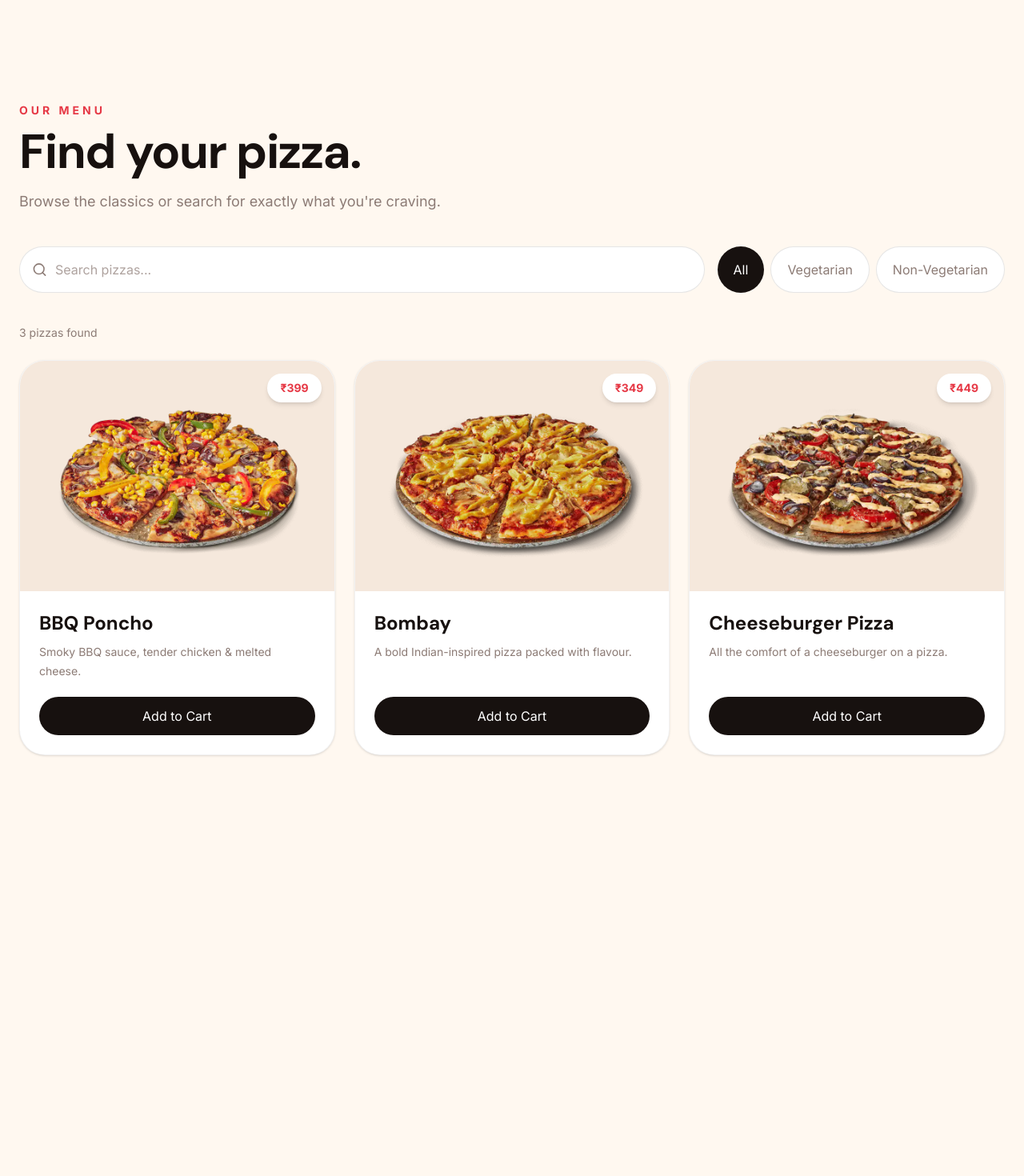
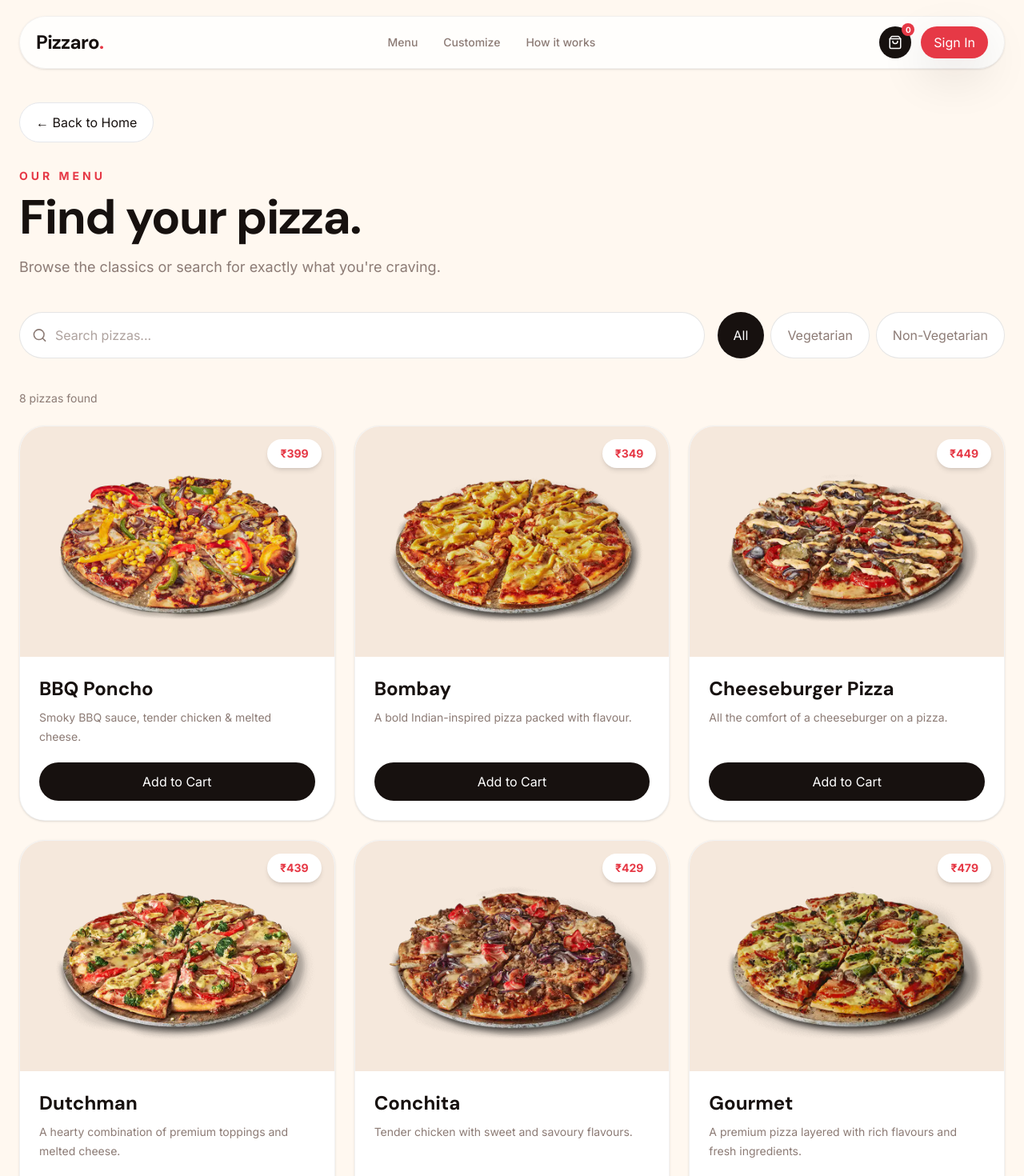
Before and after one commit to ankitchoudhary-github/OIBSIP, a React (Vite) app in the folder Pizzaro/client/: page /menu in a window 1280 px wide. Shown: the top 1470 px of the page at 80% size. Before the commit the page ends 1040 px from the top, so only its background shows below. Built offline with nearby package versions, Linux system fonts and the light colour scheme.

Commit message:
Added React Router and full menu navigation"

```diff
--- a/Pizzaro/client/src/components/landing/FeaturedPizzas.jsx
+++ b/Pizzaro/client/src/components/landing/FeaturedPizzas.jsx
@@ -1,73 +1,14 @@
 import { useCart } from "../../context/CartContext";
-
-const pizzas = [
-  {
-    id: "menu-bbq-poncho",
-    name: "BBQ Poncho",
-    description: "Smoky BBQ sauce, tender chicken & melted cheese.",
-    price: 399,
-    image: "/images/menu/bbq poncho.png",
-  },
-  {
-    id: "menu-bombay",
-    name: "Bombay",
-    description: "A bold Indian-inspired pizza packed with flavour.",
-    price: 349,
-    image: "/images/menu/bombay.png",
-  },
-  {
-    id: "menu-cheeseburger-pizza",
-    name: "Cheeseburger Pizza",
-    description: "All the comfort of a cheeseburger on a pizza.",
-    price: 449,
-    image: "/images/menu/cheeseburger pizza.png",
-  },
-  {
-    id: "menu-chicken-teriyaki",
-    name: "Chicken Teriyaki",
-    description: "Tender chicken with sweet and savoury teriyaki flavours.",
-    price: 449,
-    image: "/images/menu/Chicken_Teriyaki.png",
-  },
-  {
-    id: "menu-conchita",
-    name: "Conchita",
-    description: "A rich, flavour-packed pizza crafted for bold tastes.",
-    price: 429,
-    image: "/images/menu/conchita.png",
-  },
-  {
-    id: "menu-dutchman",
-    name: "Dutchman",
-    description: "A hearty combination of premium toppings and melted cheese.",
-    price: 439,
-    image: "/images/menu/dutchman.png",
-  },
-  {
-    id: "menu-gourmet",
-    name: "Gourmet",
-    description: "A premium pizza layered with rich flavours and fresh ingredients.",
-    price: 479,
-    image: "/images/menu/Gourmet.png",
-  },
-  {
-    id: "menu-steak-bacon",
-    name: "Steak & Bacon",
-    description: "Juicy steak, crispy bacon and melted cheese on a golden crust.",
-    price: 499,
-    image: "/images/menu/steak&bacon.png",
-  },
-  {
-    id: "menu-indi-tandoor",
-    name: "Indian Tandoori Paneer",
-    description: "Classic dough base with rich tandoori-marinated paneer, herbs and spices.",
-    price: 600,
-    image: "/images/menu/indi-tandoor.png",
-  },
-];
+import { pizzas } from "../../data/pizzas";
+import { useNavigate } from "react-router-dom";
 
 const FeaturedPizzas = () => {
   const { addToCart } = useCart();
+  const navigate = useNavigate();
+
+  const featuredPizzas = pizzas.filter(
+    (pizza) => pizza.featured,
+  );
 
   const handleAddToCart = (pizza) => {
     addToCart({
@@ -81,10 +22,16 @@ const FeaturedPizzas = () => {
     });
   };
 
+  const handleViewFullMenu = () => {
+    navigate("/menu");
+  };
+
   return (
-    <section className="bg-white px-6 py-24" id="menu">
+    <section
+      className="bg-white px-6 py-24"
+      id="menu"
+    >
       <div className="mx-auto max-w-6xl">
-
         {/* Heading */}
         <div className="mb-12 flex items-end justify-between">
           <div>
@@ -92,20 +39,29 @@ const FeaturedPizzas = () => {
               OUR FAVORITES
             </p>
 
-            <h2 className="font-display text-4xl font-bold tracking-tight text-pizzaro-dark md:text-5xl" >
+            <h2 className="font-display text-4xl font-bold tracking-tight text-pizzaro-dark md:text-5xl">
               Made for pizza lovers.
             </h2>
 
             <p className="mt-3 max-w-lg text-pizzaro-muted">
-              Handcrafted pizzas made with fresh ingredients and plenty of
-              flavour.
+              Handcrafted pizzas made with fresh ingredients
+              and plenty of flavour.
             </p>
           </div>
+
+          {/* Desktop */}
+          <button
+            type="button"
+            onClick={handleViewFullMenu}
+            className="hidden rounded-full border border-gray-200 px-5 py-2.5 text-sm font-semibold text-pizzaro-dark transition hover:border-pizzaro-red hover:text-pizzaro-red md:block"
+          >
+            View Full Menu →
+          </button>
         </div>
 
         {/* Pizza cards */}
         <div className="grid gap-6 md:grid-cols-3">
-          {pizzas.map((pizza) => (
+          {featuredPizzas.map((pizza) => (
             <article
               key={pizza.id}
               className="group overflow-hidden rounded-pizzaro border border-black/5 bg-pizzaro-cream transition-all duration-500 hover:-translate-y-2 hover:shadow-pizzaro-lg"
@@ -120,7 +76,7 @@ const FeaturedPizzas = () => {
                   className="relative h-full w-full object-contain p-5 transition duration-500 group-hover:scale-110"
                 />
 
-                {/* Price badge */}
+                {/* Price */}
                 <div className="absolute right-4 top-4 rounded-full bg-white px-4 py-2 text-sm font-bold text-pizzaro-red shadow-md">
                   ₹{pizza.price}
                 </div>
@@ -148,9 +104,10 @@ const FeaturedPizzas = () => {
           ))}
         </div>
 
-        {/* Mobile button */}
+        {/* Mobile */}
         <button
           type="button"
+          onClick={handleViewFullMenu}
           className="mt-8 w-full rounded-full border border-gray-200 px-5 py-3 text-sm font-semibold text-pizzaro-dark transition hover:border-pizzaro-red hover:text-pizzaro-red md:hidden"
         >
           View Full Menu →
--- /dev/null
+++ b/Pizzaro/client/src/data/pizzas.js
@@ -0,0 +1,89 @@
+export const pizzas = [
+  {
+    id: "bbq-poncho",
+    name: "BBQ Poncho",
+    description:
+      "Smoky BBQ sauce, tender chicken & melted cheese.",
+    price: 399,
+    image: "/images/menu/bbq poncho.png",
+    category: "nonveg",
+    featured: true,
+  },
+
+  {
+    id: "bombay",
+    name: "Bombay",
+    description:
+      "A bold Indian-inspired pizza packed with flavour.",
+    price: 349,
+    image: "/images/menu/bombay.png",
+    category: "veg",
+    featured: true,
+  },
+
+  {
+    id: "cheeseburger-pizza",
+    name: "Cheeseburger Pizza",
+    description:
+      "All the comfort of a cheeseburger on a pizza.",
+    price: 449,
+    image: "/images/menu/cheeseburger pizza.png",
+    category: "nonveg",
+    featured: true,
+  },
+
+  {
+    id: "dutchman",
+    name: "Dutchman",
+    description:
+      "A hearty combination of premium toppings and melted cheese.",
+    price: 439,
+    image: "/images/menu/dutchman.png",
+    category: "nonveg",
+    featured: false,
+  },
+
+  {
+    id: "conchita",
+    name: "Conchita",
+    description:
+      "Tender chicken with sweet and savoury flavours.",
+    price: 429,
+    image: "/images/menu/conchita.png",
+    category: "nonveg",
+    featured: false,
+  },
+
+  {
+    id: "gourmet",
+    name: "Gourmet",
+    description:
+      "A premium pizza layered with rich flavours and fresh ingredients.",
+    price: 479,
+    image: "/images/menu/Gourmet.png",
+    category: "veg",
+    featured: false,
+  },
+
+  {
+    id: "steak-bacon",
+    name: "Steak & Bacon",
+    description:
+      "Juicy steak, crispy bacon and melted cheese on a golden crust.",
+    price: 499,
+    image: "/images/menu/steak&bacon.png",
+    category: "nonveg",
+    featured: false,
+  },
+
+  {
+    id: "indi-tandoori-paneer",
+    name: "Indi Tandoori Paneer",
+    description:
+      "Tandoori-marinated paneer with rich Indian flavours.",
+    price: 600,
+    image: "/images/menu/indi-tandoor.png",
+    category: "veg",
+    featured: false,
+  },
+];
--- a/Pizzaro/client/src/pages/menu/Menu.jsx
+++ b/Pizzaro/client/src/pages/menu/Menu.jsx
@@ -1,51 +1,49 @@
 import { useEffect, useMemo, useState } from "react";
 import { Search, X } from "lucide-react";
-import { useSearchParams } from "react-router-dom";
+import {
+  useNavigate,
+  useSearchParams,
+} from "react-router-dom";
+
+import Navbar from "../../components/layout/Navbar";
+
 import { useCart } from "../../context/CartContext";
-
-const pizzas = [
-  {
-    name: "BBQ Poncho",
-    description:
-      "Smoky BBQ sauce, tender chicken & melted cheese.",
-    price: 399,
-    image: "/images/menu/bbq poncho.png",
-    category: "nonveg",
-  },
-  {
-    name: "Bombay",
-    description:
-      "A bold Indian-inspired pizza packed with flavour.",
-    price: 349,
-    image: "/images/menu/bombay.png",
-    category: "veg",
-  },
-  {
-    name: "Cheeseburger Pizza",
-    description:
-      "All the comfort of a cheeseburger on a pizza.",
-    price: 449,
-    image: "/images/menu/cheeseburger pizza.png",
-    category: "nonveg",
-  },
-];
+import { pizzas } from "../../data/pizzas";
 
 const Menu = () => {
-  const [searchParams, setSearchParams] = useSearchParams();
+  const navigate = useNavigate();
+
+  const [searchParams, setSearchParams] =
+    useSearchParams();
 
   const urlSearch = searchParams.get("search") ?? "";
-  const urlCategory = searchParams.get("category") ?? "all";
+  const urlCategory =
+    searchParams.get("category") ?? "all";
 
   const [search, setSearch] = useState(urlSearch);
 
   const { addToCart } = useCart();
 
-  /* Keep local input synchronized with URL */
+  useEffect(() => {
+  window.scrollTo({
+    top: 0,
+    left: 0,
+    behavior: "instant",
+  });
+}, []);
+
+
+  /* =========================
+     KEEP SEARCH INPUT IN SYNC
+     WITH URL
+  ========================== */
   useEffect(() => {
     setSearch(urlSearch);
   }, [urlSearch]);
 
-  /* Update URL */
+  /* =========================
+     UPDATE QUERY PARAMETERS
+  ========================== */
   const updateSearchParams = ({
     searchValue = search,
     categoryValue = urlCategory,
@@ -65,7 +63,9 @@ const Menu = () => {
     setSearchParams(params);
   };
 
-  /* Filter pizzas */
+  /* =========================
+     FILTER PIZZAS
+  ========================== */
   const filteredPizzas = useMemo(() => {
     const normalizedSearch = urlSearch
       .trim()
@@ -74,7 +74,9 @@ const Menu = () => {
     return pizzas.filter((pizza) => {
       const matchesSearch =
         !normalizedSearch ||
-        pizza.name.toLowerCase().includes(normalizedSearch) ||
+        pizza.name
+          .toLowerCase()
+          .includes(normalizedSearch) ||
         pizza.description
           .toLowerCase()
           .includes(normalizedSearch);
@@ -87,16 +89,48 @@ const Menu = () => {
     });
   }, [urlSearch, urlCategory]);
 
+  /* =========================
+     CLEAR SEARCH / FILTERS
+  ========================== */
   const clearFilters = () => {
     setSearch("");
     setSearchParams({});
   };
 
+  /* =========================
+     ADD PIZZA TO CART
+  ========================== */
+  const handleAddToCart = (pizza) => {
+    addToCart({
+      id: pizza.id,
+      type: "menu",
+      name: pizza.name,
+      description: pizza.description,
+      image: pizza.image,
+      price: pizza.price,
+      quantity: 1,
+    });
+  };
+
   return (
+    <>
+      <Navbar />
+
       <main className="min-h-screen bg-pizzaro-cream px-6 pb-24 pt-32">
         <div className="mx-auto max-w-7xl">
+
+          {/* Back to Home */}
+          <button
+  type="button"
+  onClick={() => navigate("/")}
+  className="mb-8 rounded-full border border-gray-200 bg-white px-5 py-3 text-sm font-semibold text-pizzaro-dark transition hover:border-pizzaro-red hover:text-pizzaro-red"
+>
+  ← Back to Home
+</button>
           {/* Heading */}
-        <div className="mb-10">
+          <div
+            className="mb-10"
+          >
             <p className="mb-3 text-sm font-bold uppercase tracking-[4px] text-pizzaro-red">
               OUR MENU
             </p>
@@ -111,8 +145,9 @@ const Menu = () => {
             </p>
           </div>
 
-        {/* Search + filters */}
+          {/* Search + Filters */}
           <div className="mb-10 flex flex-col gap-4 lg:flex-row">
+
             {/* Search */}
             <div className="relative flex-1">
               <Search
@@ -151,9 +186,18 @@ const Menu = () => {
             {/* Categories */}
             <div className="flex gap-2 overflow-x-auto">
               {[
-              { label: "All", value: "all" },
-              { label: "Vegetarian", value: "veg" },
-              { label: "Non-Vegetarian", value: "nonveg" },
+                {
+                  label: "All",
+                  value: "all",
+                },
+                {
+                  label: "Vegetarian",
+                  value: "veg",
+                },
+                {
+                  label: "Non-Vegetarian",
+                  value: "nonveg",
+                },
               ].map((category) => {
                 const active =
                   urlCategory === category.value;
@@ -167,8 +211,7 @@ const Menu = () => {
                         categoryValue: category.value,
                       })
                     }
-                  className={`whitespace-nowrap rounded-full px-5 py-3 text-sm font-semibold transition ${
-                    active
+                    className={`whitespace-nowrap rounded-full px-5 py-3 text-sm font-semibold transition ${active
                         ? "bg-pizzaro-dark text-white"
                         : "border border-black/10 bg-white text-pizzaro-muted hover:border-pizzaro-red hover:text-pizzaro-red"
                       }`}
@@ -201,7 +244,7 @@ const Menu = () => {
             )}
           </div>
 
-        {/* Pizza grid */}
+          {/* Pizza Grid */}
           {filteredPizzas.length === 0 ? (
             <div className="rounded-4xl bg-white px-6 py-20 text-center shadow-pizzaro">
               <h2 className="font-display text-3xl font-bold text-pizzaro-dark">
@@ -224,7 +267,7 @@ const Menu = () => {
             <div className="grid gap-6 sm:grid-cols-2 lg:grid-cols-3">
               {filteredPizzas.map((pizza) => (
                 <article
-                key={pizza.name}
+                  key={pizza.id}
                   className="group overflow-hidden rounded-4xl border border-black/5 bg-white shadow-sm transition duration-300 hover:-translate-y-1 hover:shadow-pizzaro-lg"
                 >
                   {/* Image */}
@@ -235,6 +278,7 @@ const Menu = () => {
                       className="h-full w-full object-contain p-5 transition duration-500 group-hover:scale-105"
                     />
 
+                    {/* Price */}
                     <div className="absolute right-4 top-4 rounded-full bg-white px-4 py-2 text-sm font-bold text-pizzaro-red shadow-md">
                       ₹{pizza.price}
                     </div>
@@ -253,17 +297,7 @@ const Menu = () => {
                     <button
                       type="button"
                       onClick={() =>
-                      addToCart({
-                        id: `menu-${pizza.name
-                          .toLowerCase()
-                          .replace(/\s+/g, "-")}`,
-                        type: "menu",
-                        name: pizza.name,
-                        description: pizza.description,
-                        image: pizza.image,
-                        price: pizza.price,
-                        quantity: 1,
-                      })
+                        handleAddToCart(pizza)
                       }
                       className="mt-5 w-full rounded-full bg-pizzaro-dark py-3 text-sm font-semibold text-white transition hover:bg-pizzaro-red"
                     >
@@ -276,6 +310,7 @@ const Menu = () => {
           )}
         </div>
       </main>
+    </>
   );
 };
 
```
Lines whose indentation alone changed are shown as unchanged.
